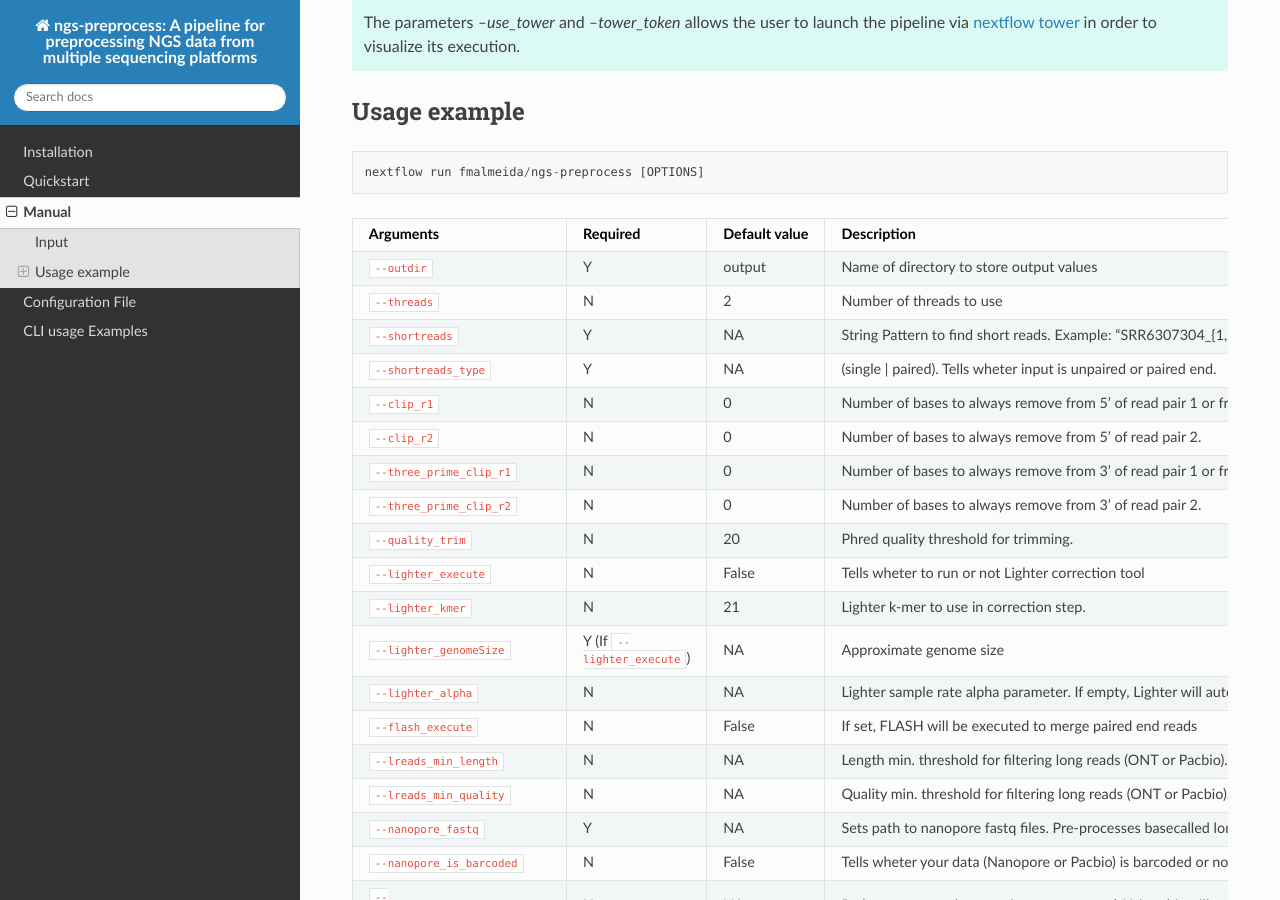
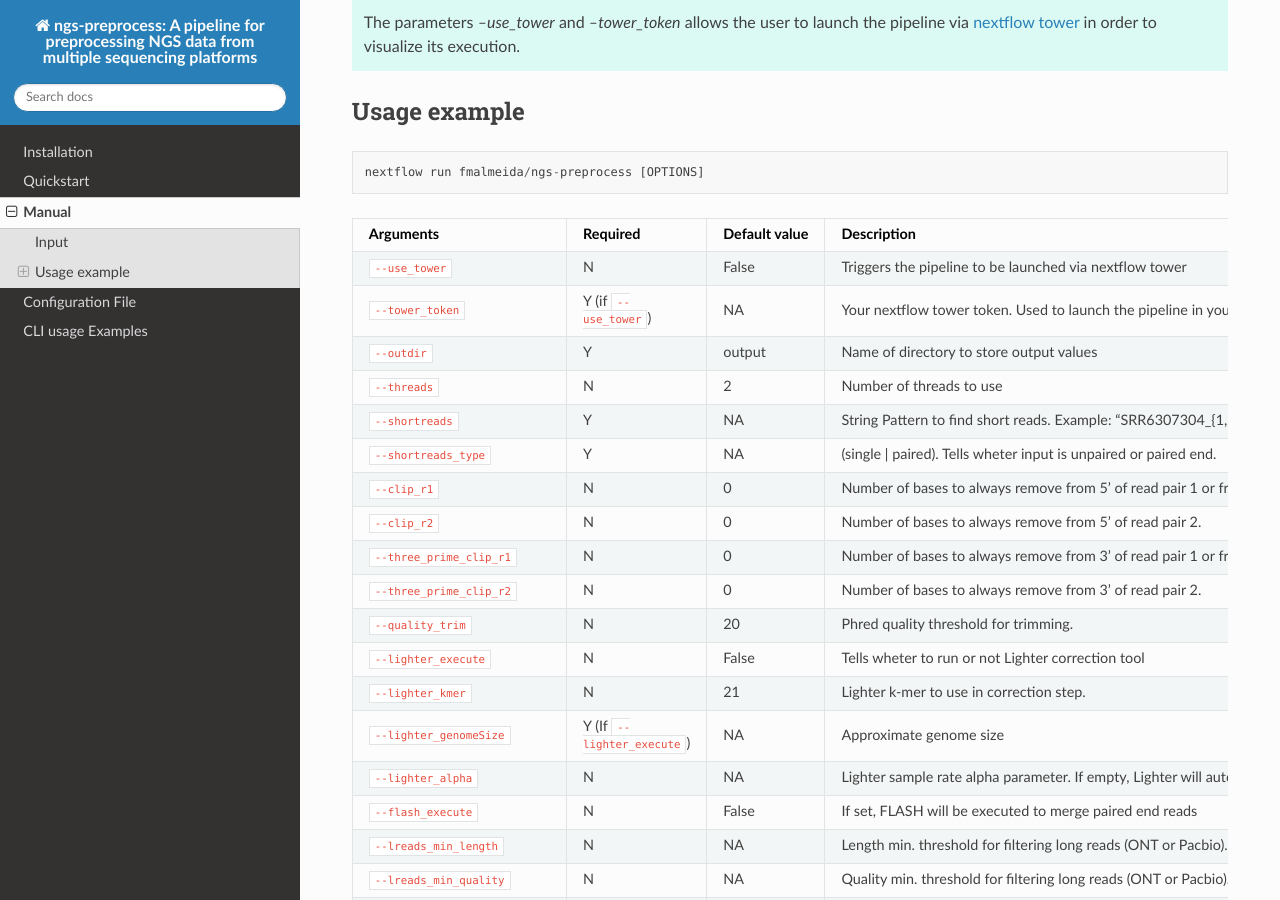
Before and after one commit to fmalmeida/ngs-preprocess, a Sphinx documentation site: the page built from docs/manual.rst, in a window 1280 px wide and 900 px high, scrolled down 568 px. Built offline with Sphinx 7.4.7 and the Read the Docs theme 2.0.0, drawn with Linux system fonts in a browser that asks for light colours.

Commit message:
Minimal changes in hyperlinks

```diff
--- a/docs/config.rst
+++ b/docs/config.rst
@@ -126,7 +126,9 @@ Default configuration:
 
     pacbio_bamPath  = ''                                   // Path to PacBio subreads in bam format
     pacbio_h5Path   = ''                                   // Path to directory containing legacy *.bas.h5 data (1 per directory)
-    pacbio_barcodes = ''                                   // Inform the pipeline that the data is barcoded.
+    pacbio_barcodes = ''                                   // Path to xml/fasta file containing barcode information. It will split barcodes into single files.
+    pacbio_barcode_design = ''                             // By default, only reads with "same" barcodes are given. You can also select reads with only
+                                                           // "different" barcodes or any of them. Options: same, different, any
     pacbio_get_hifi = false                                // Whether or not to try to compute CCS reads
 
   }
--- a/docs/examples.rst
+++ b/docs/examples.rst
@@ -10,7 +10,7 @@ CLI usage Examples
 
 .. tip::
 
-  The parameters `--use_tower` and `--tower_token` allows the user to launch the pipeline via `nextflow tower <https:://tower.nf>`_ in order to visualize its execution.
+  The parameters `--use_tower` and `--tower_token` allows the user to launch the pipeline via `nextflow tower <https://tower.nf>`_ in order to visualize its execution.
 
 Illumina paired end reads.
 """"""""""""""""""""""""""
@@ -45,6 +45,10 @@ ONT reads (fastq)
 
   ./nextflow run fmalmeida/ngs-preprocess --threads 3 --outdir sample_dataset/outputs/ont \
   --nanopore_fastq sample_dataset/ont/kpneumoniae_25X.fastq --lreads_min_length 1000
+
+.. note::
+
+  The parameter ``--lreads_min_length`` applies a min. read length threshold to filter the reads.
 
 Pacbio raw (subreads.bam) reads
 """""""""""""""""""""""""""""""
--- a/docs/manual.rst
+++ b/docs/manual.rst
@@ -23,7 +23,7 @@ Input
 .. tip::
 
   The parameters `--use_tower` and `--tower_token` allows the user to launch the pipeline via
-  `nextflow tower <https:://tower.nf>`_ in order to visualize its execution.
+  `nextflow tower <https://tower.nf>`_ in order to visualize its execution.
 
 
 Usage example
@@ -41,6 +41,16 @@ Usage example
      - Required
      - Default value
      - Description
+
+   * - ``--use_tower``
+     - N
+     - False
+     - Triggers the pipeline to be launched via nextflow tower
+
+   * - ``--tower_token``
+     - Y (if ``--use_tower``)
+     - NA
+     - Your nextflow tower token. Used to launch the pipeline in your nextflow tower account.
 
    * - ``--outdir``
      - Y
```
Also changed, not shown: README.md (+30 -30 lines).
